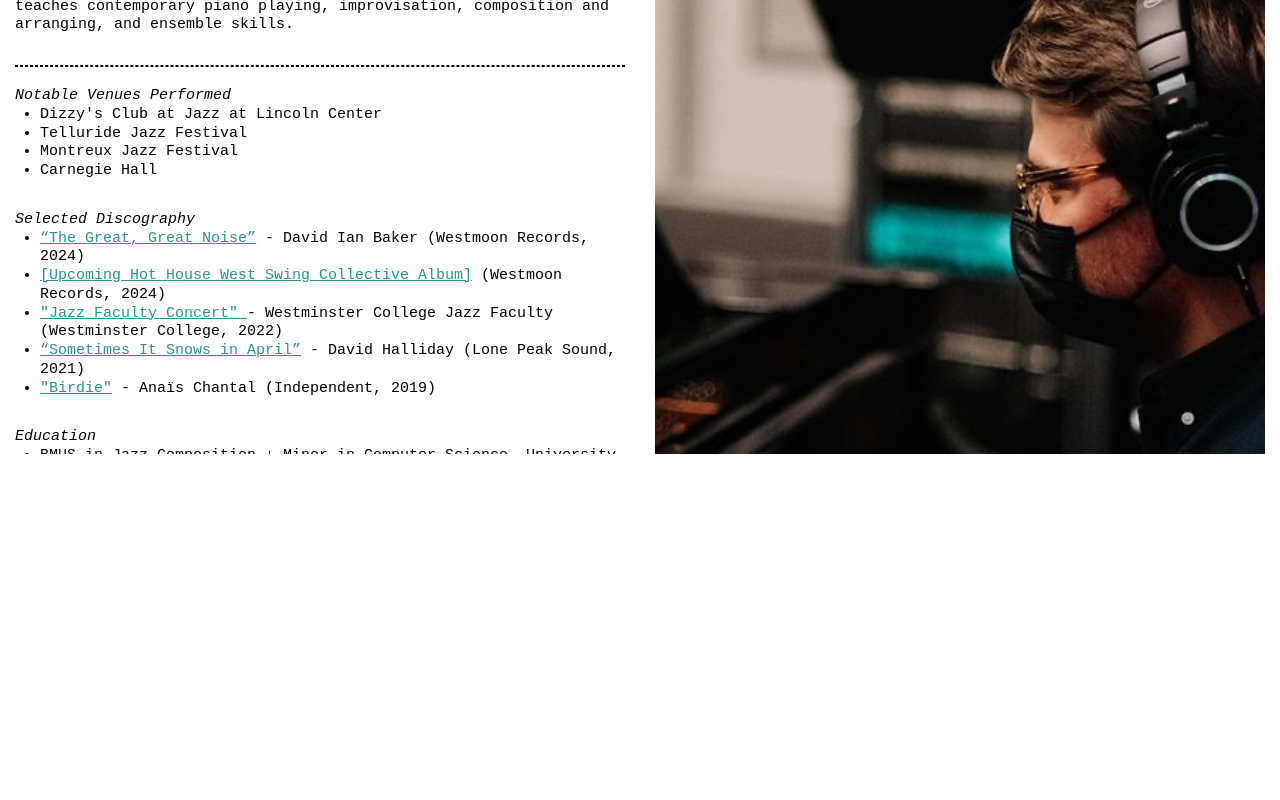
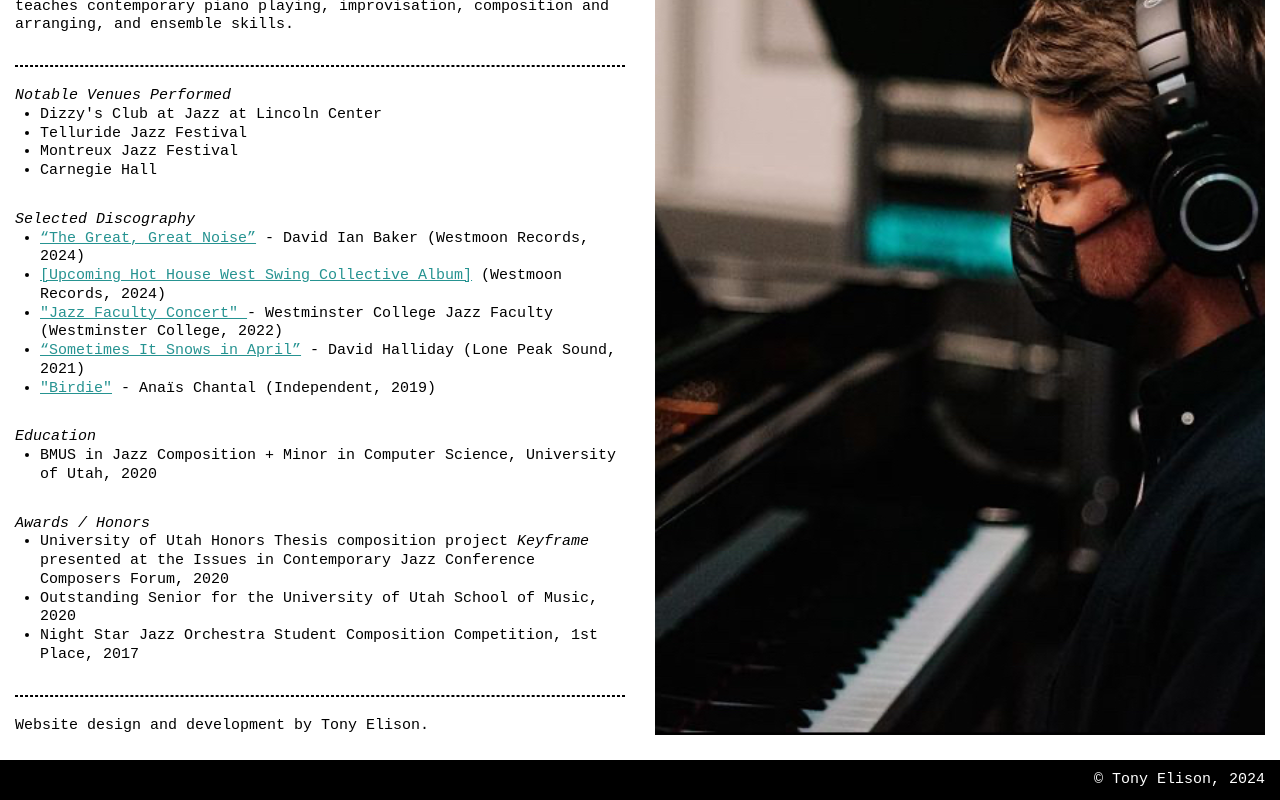
Before and after one commit to tonyelison/music, a Nuxt app: page / in a window 1280 px wide. Shown: the part 346-1146 px from the top of the page. Before the commit the page ends 800 px from the top, so only its background shows below. Built offline with nearby package versions, Linux system fonts and the light colour scheme.

Commit message:
Fix page height issue

```diff
--- a/app.vue
+++ b/app.vue
@@ -4,5 +4,6 @@ import "~/assets/stylesheets/main.css";
 
 <template>
   <AppHeader></AppHeader>
-  <AppBody></AppBody>
+  <AppMain></AppMain>
+  <AppFooter></AppFooter>
 </template>
--- a/assets/stylesheets/main.css
+++ b/assets/stylesheets/main.css
@@ -12,7 +12,6 @@ body {
   font-weight: 300;
   font-size: 15px;
   line-height: 1.25;
-  overflow: hidden;
   /* letter-spacing: 0.03rem; */
 
   --primary-color: #00c3bc;
@@ -68,10 +67,6 @@ ul {
   padding-left: 25px;
 }
 
-/* strong {
-  font-weight: 500;
-} */
-
 .content {
   margin-bottom: 10px;
   display: grid;
@@ -80,7 +75,6 @@ ul {
 }
 
 .img-container {
-  /* width: 100%; */
   background-image: url(/public/funk-studios.jpeg);
   background-size: cover;
   background-position: 100% 25%;
--- a/components/AppBody.vue
+++ /dev/null
@@ -1,12 +0,0 @@
-<template>
-  <div class="container">
-    <AppMain></AppMain>
-    <AppFooter></AppFooter>
-  </div>
-</template>
-
-<style>
-.container {
-  overflow: auto;
-}
-</style>
```
